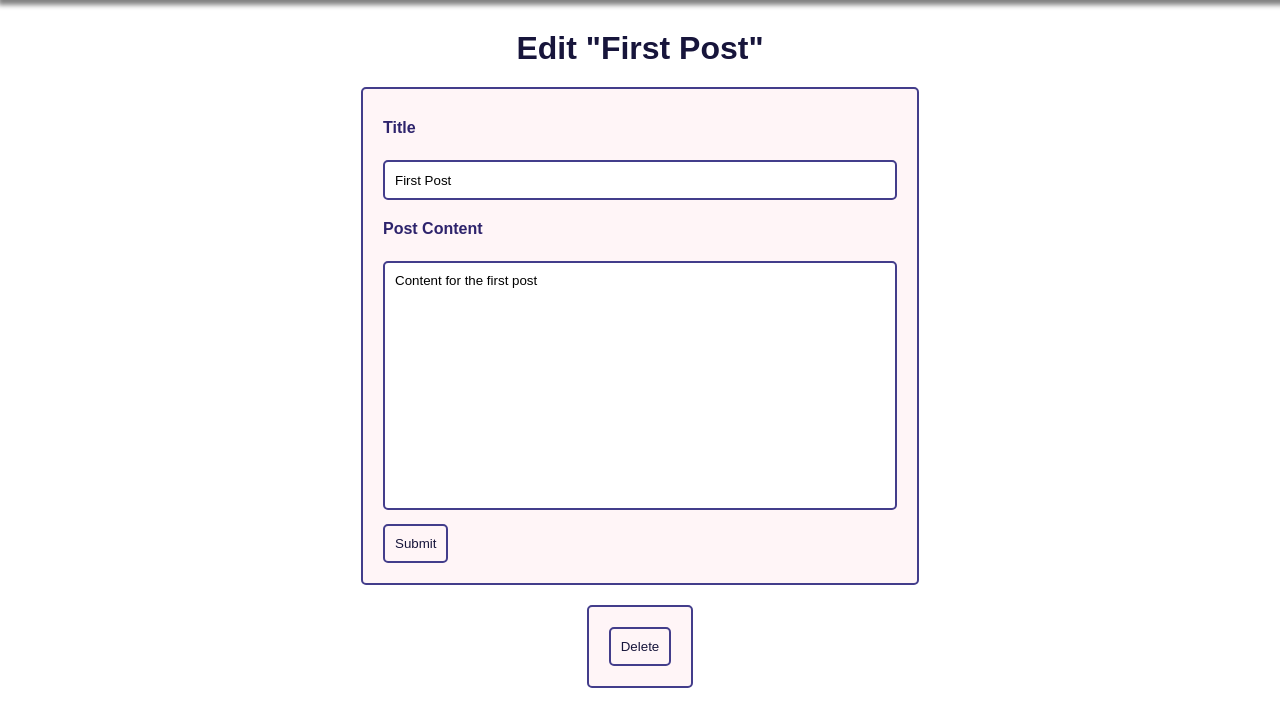
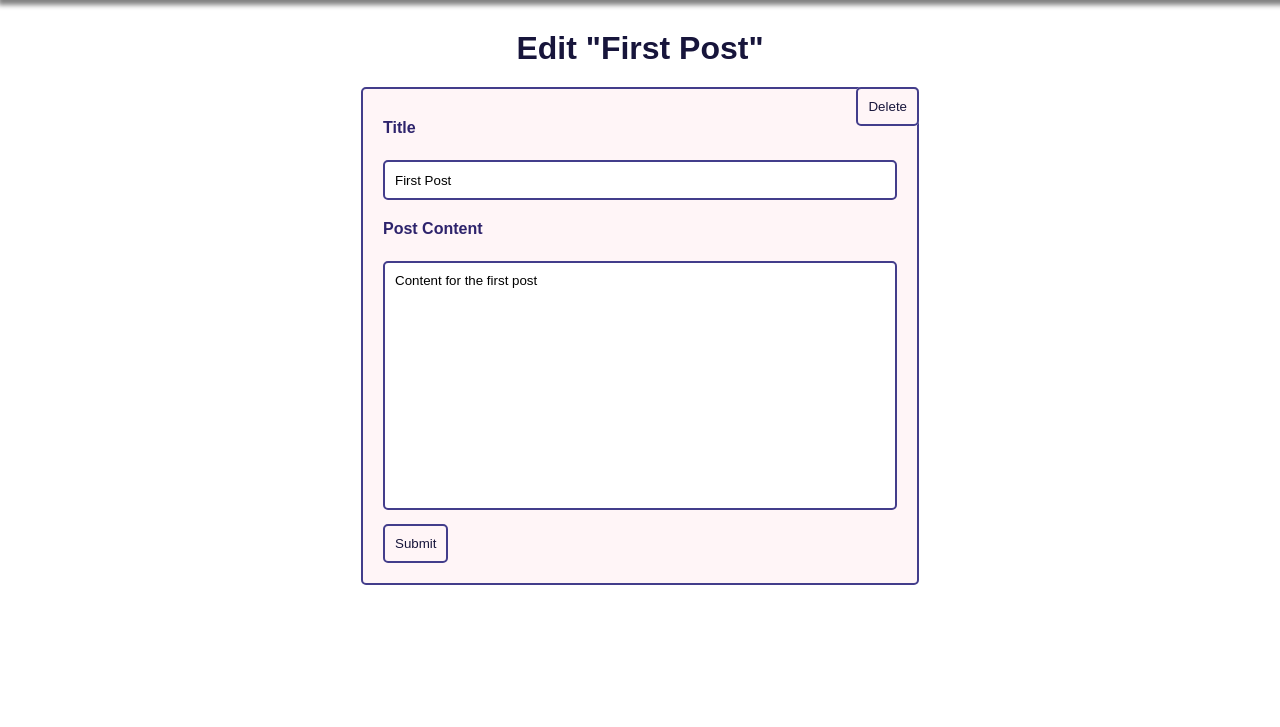
Before and after one commit to na7ank/flask-sqlite-basic-crud-1, a Flask app: page /1/edit/ in a window 1280 px wide. Shown: the part 50-777 px from the top of the page. Run offline with Flask 3, Linux system fonts and the light colour scheme; data comes from the database, SQL or seed files in the repository; both versions use the stored data as it was after the commit.

Commit message:
Melhorias Layout.

```diff
--- a/app/app.py
+++ b/app/app.py
@@ -8,8 +8,8 @@ app.secret_key = os.urandom(24)
 
 
 def get_db_connection():
-    #conn = sqlite3.connect('./database/database.db')
-    conn = sqlite3.connect('./app/database/database.db') # Para o Docker Container
+    conn = sqlite3.connect('./database/database.db')
+    #conn = sqlite3.connect('./app/database/database.db') # Para o Docker Container
     conn.row_factory = sqlite3.Row
     return conn
 
--- a/app/database/init_db.py
+++ b/app/database/init_db.py
@@ -16,5 +16,6 @@ cur.execute("INSERT INTO posts (title, content) VALUES (?, ?)",
             ('Second Post', 'Content for the second post')
             )
 
+
 connection.commit()
 connection.close()
--- a/app/static/styles.css
+++ b/app/static/styles.css
@@ -72,6 +72,7 @@ nav a:hover {
 .post {
     color: #2E236C;
     width: 90%;
+    min-height: 90px;
     padding: 10px;
     margin: 5px;
     background-color: #fff5f7;
@@ -100,12 +101,15 @@ nav a:hover {
     translate: -3px -3px;
 }
 
-.post .post-texts {
-    width: 80%;
-    margin: 20px;
+.post-texts {
+    max-width: 60%;
+    max-height: 20px;
+    margin: 0;
+    margin-left: 5px;
     overflow: hidden;
-    max-height: 80px;
-    word-wrap: break-word;
+    position: absolute;
+    bottom: 10px;
+    left: 0;
 }
 
 .green-alert {
@@ -232,7 +236,7 @@ form textarea {
 }
 
 form button[type="submit"],
-.buttom-form button {
+.edit-form-button button {
     padding: 10px;
     color: #17153B;
     background-color: transparent;
@@ -243,9 +247,24 @@ form button[type="submit"],
 }
 
 form button[type="submit"]:hover,
-.buttom-form button:hover {
+.edit-form-button button:hover {
     background-color: #7363ca;
     color: #FFF;
+}
+
+.form-div {
+    position: relative;
+}
+.edit-form-button {
+    border: none;
+    position: absolute;
+    top: 20px;
+    right: 0;
+    margin: 0;
+    padding: 0;
+}
+.edit-button-form-button button {
+    border-radius: 0 0 0 5px;
 }
 /*
 ┌──────────────────────────────────────────────────────────────────────────┐
--- a/app/templates/edit.html
+++ b/app/templates/edit.html
@@ -3,7 +3,7 @@
 {% block content %}
     <h1>{% block title %} Edit "{{ post['title'] }}" {% endblock %}</h1>
     <div class="form-div">
-        <form method="post">
+        <form class="edit-form" method="post">
             <label for="title">Title</label>
             <br>
             <input type="text" name="title"
@@ -21,7 +21,7 @@
             <br>
             <button type="submit">Submit</button>
         </form>
-        <form class="buttom-form" method="post" action="{{ url_for('delete', id=post['id']) }}">
+        <form class="edit-form-button" method="post" action="{{ url_for('delete', id=post['id']) }}">
             <button type="submit" value="Delete Post"
                     onclick="return confirm('Are you sure you want to delete this data? ')">
             Delete
```
Also changed, not shown: app/database/database.db, app/database/schema.sql (line endings or trailing spaces), requirements.txt (line endings or trailing spaces).
